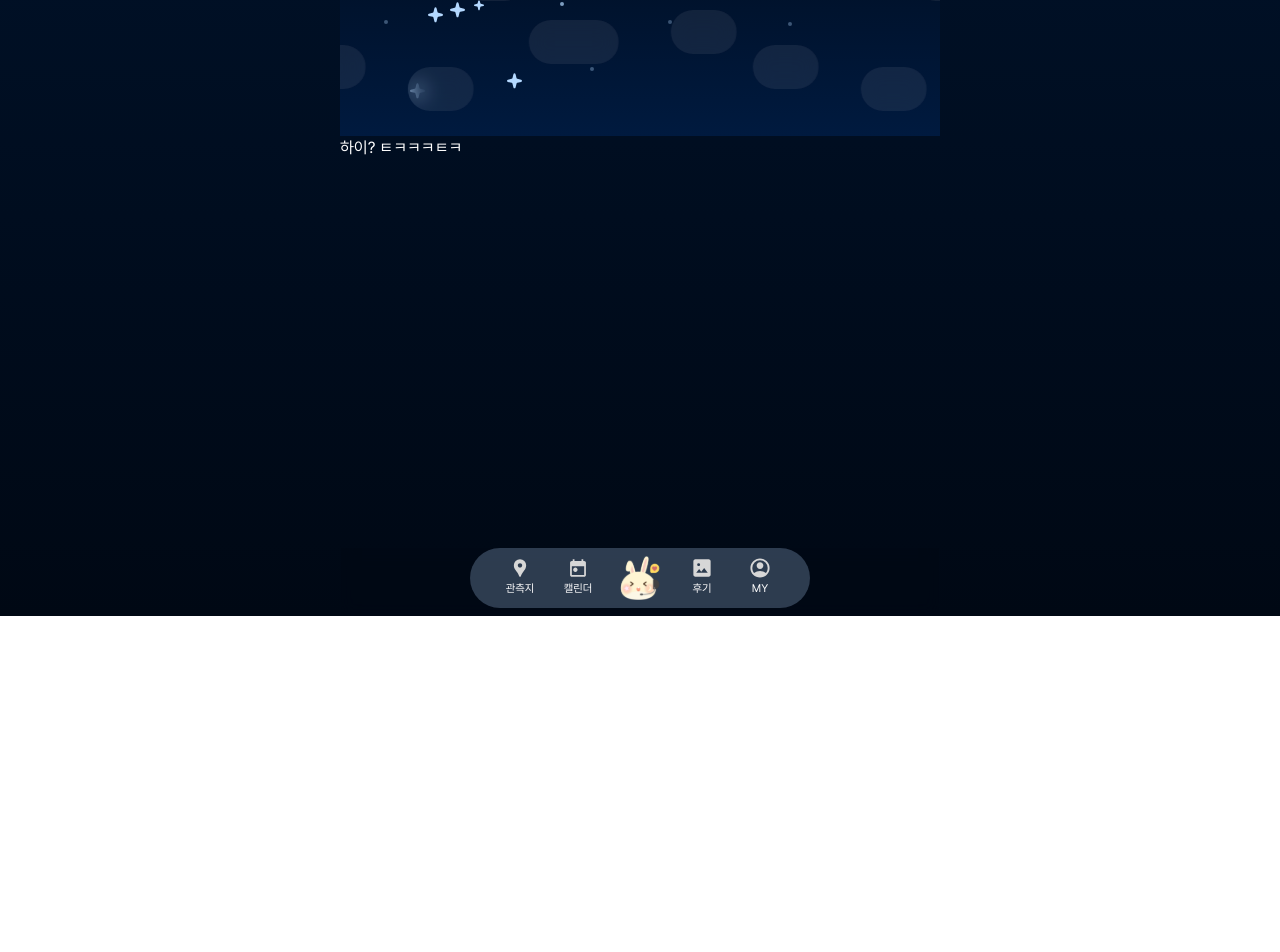
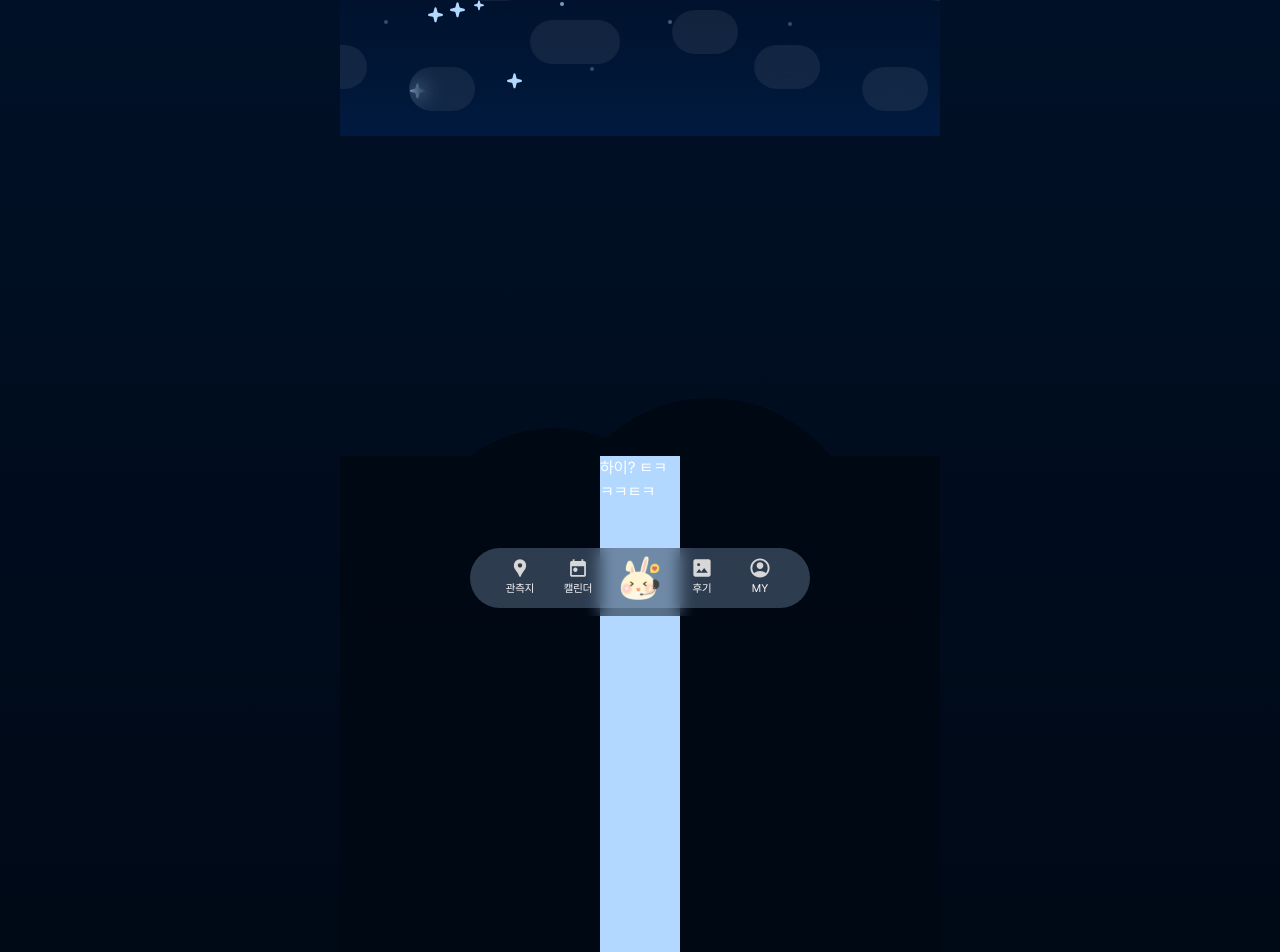
Before and after one commit to se-eun-park/StarCast, a React (Vite) app in the folder frontend/: page /home in a window 1280 px wide. Shown: the part 184-1136 px from the top of the page. Before the commit the page ends 800 px from the top, so only its background shows below. Built offline with nearby package versions, Linux system fonts and the light colour scheme.

Commit message:
#41 feat: 언덕모양 UI 구현

```diff
--- a/frontend/src/components/layout/HomeContentsLayout.tsx
+++ b/frontend/src/components/layout/HomeContentsLayout.tsx
@@ -1,7 +1,17 @@
 import { PropsWithChildren } from 'react'
 
 const HomeContentsLayout = ({ children }: PropsWithChildren) => {
-  return <div>{children}</div>
+  return (
+    <div className='relative flex flex-col items-center w-full h-full bg-bg-900'>
+      <div className='z-40'>{children}</div>
+      <div className='absolute'>
+        <div className='relative flex min-w-[27.9375rem] top-[-3.625rem] h-fit'>
+          <div className='z-30 min-w-[17.125rem] h-[17.125rem] mt-[1.875rem] rounded-full bg-bg-900' />
+          <div className='z-30 absolute min-w-[19.25rem] h-[19.25rem] right-0 rounded-full bg-bg-900' />
+        </div>
+      </div>
+    </div>
+  )
 }
 
 export default HomeContentsLayout
--- a/frontend/src/pages/HomePage.tsx
+++ b/frontend/src/pages/HomePage.tsx
@@ -4,11 +4,13 @@ import HomeContentsLayout from '@components/layout/HomeContentsLayout'
 
 const HomePage = () => {
   return (
-    <div className='relative w-full h-screen'>
+    <div className='relative w-full h-full overflow-hidden overflow-y-auto scrollbar-hide'>
       <SkyBackground />
-      <HomeContentsLayout>
-        <div>하이? ㅌㅋㅋㅋㅌㅋ</div>
-      </HomeContentsLayout>
+      <div className='mt-80'>
+        <HomeContentsLayout>
+          <div className='w-20 h-[600px] bg-btn-tertiary-text'>하이? ㅌㅋㅋㅋㅌㅋ</div>
+        </HomeContentsLayout>
+      </div>
       <A2HSModal />
     </div>
   )
```
